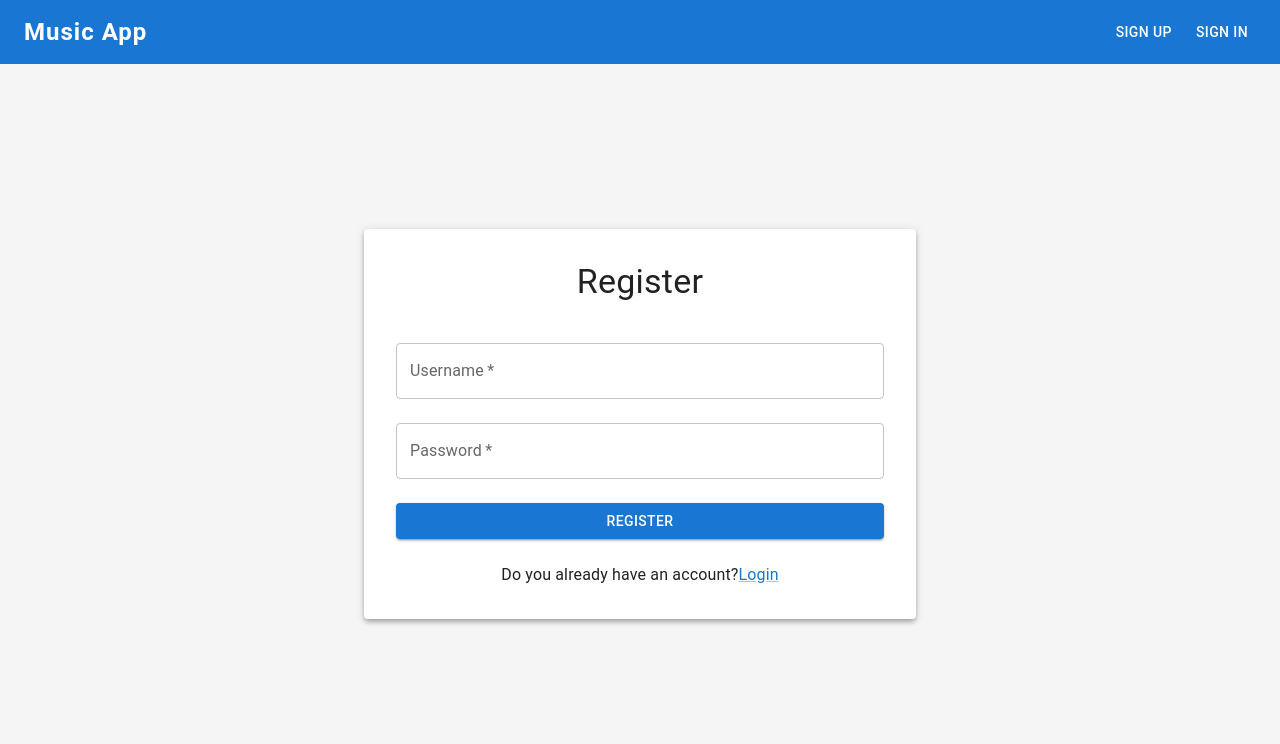
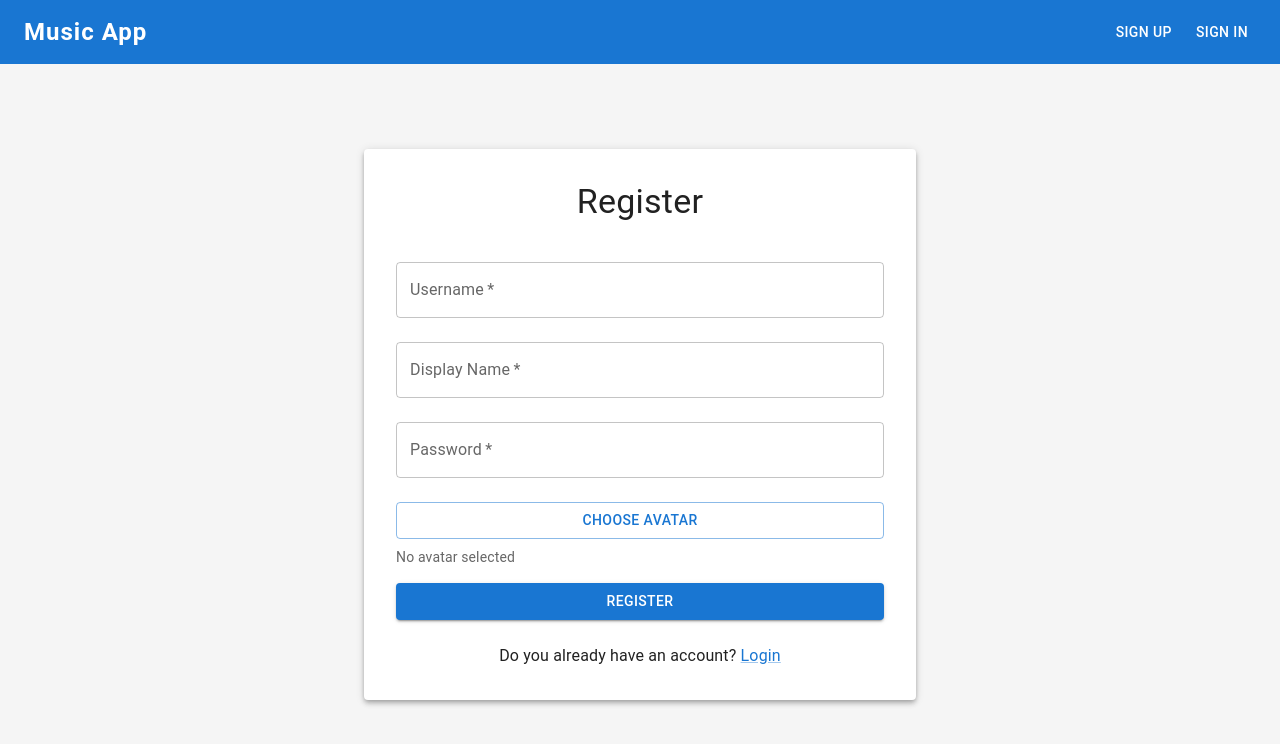
Before and after one commit to nkubibaev/homeWork082, a React (Vite) app in the folder music-front/: page /register in a window 1280 px wide. Shown: the top 744 px of the page. Built offline with nearby package versions, Linux system fonts and the light colour scheme.

Commit message:
hW091 - added display name and avatar registration

```diff
--- a/music-front/src/App.tsx
+++ b/music-front/src/App.tsx
@@ -1,4 +1,4 @@
-import { AppBar, Box, Button, Container, Toolbar, Typography } from '@mui/material';
+import { AppBar, Avatar, Box, Button, Container, Toolbar, Typography } from '@mui/material';
 import { NavLink, Route, Routes, useNavigate } from 'react-router-dom';
 import ArtistsPage from './pages/ArtistsPage';
 import ArtistPage from './pages/ArtistPage';
@@ -85,15 +85,29 @@ const App = () => {
                             >
                                 Track History
                             </Button>
-                            <Typography
+                            <Box
                                 sx={{
-                                    ml: 1,
-                                    mr: 1,
-                                    fontWeight: 600,
+                                    display: 'flex',
+                                    alignItems: 'center',
+                                    gap: 1,
+                                    ml: 2,
                                 }}
                             >
-                                {user.username}
-                            </Typography>
+                                {user.avatar ? (
+                                    <Avatar
+                                        src={`http://localhost:8000${user.avatar}`}
+                                        alt={user.displayName}
+                                    />
+                                ) : (
+                                    <Avatar>
+                                        {user.displayName.charAt(0).toUpperCase()}
+                                    </Avatar>
+                                )}
+
+                                <Typography>
+                                    {user.displayName}
+                                </Typography>
+                            </Box>
                             <Button
                                 color="inherit"
                                 onClick={() =>
--- a/music-front/src/pages/RegisterPage.tsx
+++ b/music-front/src/pages/RegisterPage.tsx
@@ -8,6 +8,8 @@ const RegisterPage = () => {
 
     const [username, setUsername] = useState('');
     const [password, setPassword] = useState('');
+    const [displayName, setDisplayName] = useState('');
+    const [avatar, setAvatar] = useState<File | null>(null);
     const [error, setError] = useState<string | null>(null);
     const [loading, setLoading] = useState(false);
 
@@ -18,7 +20,17 @@ const RegisterPage = () => {
         setLoading(true);
 
         try {
-            await axiosApi.post('/users', { username, password });
+            const formData = new FormData();
+            formData.append('username', username);
+            formData.append('password', password);
+            formData.append('displayName', displayName);
+
+            if (avatar) {
+                formData.append('avatar', avatar);
+            }
+
+            await axiosApi.post('/users', formData);
+
             navigate('/login');
         } catch (error) {
             console.error(error);
@@ -45,7 +57,12 @@ const RegisterPage = () => {
                         p: 4,
                     }}
                 >
-                    <Typography variant="h4" component="h1" sx={{ mb: 3, textAlign: 'center' }}>
+                    <Typography variant="h4" component="h1"
+                        sx={{
+                            mb: 3,
+                            textAlign: 'center',
+                        }}
+                    >
                         Register
                     </Typography>
 
@@ -68,6 +85,16 @@ const RegisterPage = () => {
                         />
                         <TextField
                             fullWidth
+                            label="Display Name"
+                            value={displayName}
+                            onChange={(event) =>
+                                setDisplayName(event.target.value)
+                            }
+                            margin="normal"
+                            required
+                        />
+                        <TextField
+                            fullWidth
                             label="Password"
                             type="password"
                             value={password}
@@ -78,23 +105,49 @@ const RegisterPage = () => {
                             required
                         />
                         <Button
+                            component="label"
+                            variant="outlined"
+                            fullWidth
+                            sx={{ mt: 2 }}
+                        >
+                            Choose Avatar
+                            <input
+                                type="file"
+                                accept="image/*"
+                                hidden
+                                onChange={(event) => {
+                                    const files = event.target.files;
+
+                                    if (files && files.length > 0) {
+                                        setAvatar(files[0]);
+                                    } else {
+                                        setAvatar(null);
+                                    }
+                                }}
+                            />
+                        </Button>
+                        <Typography
+                            variant="body2"
+                            sx={{
+                                mt: 1,
+                                color: 'text.secondary',
+                            }}
+                        >
+                            {avatar ? avatar.name : 'No avatar selected'}
+                        </Typography>
+                        <Button
                             fullWidth
                             type="submit"
                             variant="contained"
                             disabled={loading}
                             sx={{ mt: 2 }}
                         >
-                            {loading
-                                ? 'Register...'
-                                : 'Register'}
+                            {loading ? 'Register...' : 'Register'}
                         </Button>
                     </Box>
-                    <Typography sx={{ mt: 3, textAlign: 'center' }}>
-                        Do you already have an account?
-                        <Link
-                            component={RouterLink}
-                            to="/login"
-                        >
+                    <Typography sx={{ mt: 3, textAlign: 'center'}}>
+                        Do you already have an account?{' '}
+                        <Link component={RouterLink} to="/login">
                             Login
                         </Link>
                     </Typography>
--- a/music-front/src/store/authStore.ts
+++ b/music-front/src/store/authStore.ts
@@ -17,7 +17,7 @@ const getStoredUser = (): User | null => {
     try {
         const user = JSON.parse(storedUser) as User;
 
-        if (!user._id || !user.username || !user.token || !user.role) {
+        if (!user._id || !user.username || !user.token || !user.role || !user.displayName) {
             localStorage.removeItem('user');
             return null;
         }
@@ -34,13 +34,11 @@ export const useAuthStore = create<AuthState>((set) => ({
 
     login: (user) => {
         localStorage.setItem('user', JSON.stringify(user));
-
         set({ user });
     },
 
     logout: () => {
         localStorage.removeItem('user');
-
         set({ user: null });
     },
 }));
--- a/music-front/src/types.ts
+++ b/music-front/src/types.ts
@@ -5,6 +5,8 @@ export interface User {
     username: string;
     token: string;
     role: UserRole;
+    displayName: string;
+    avatar: string | null;
 }
 
 export interface Artist {
```
Also changed, not shown: 1 other file (tests, documents, lock files or other folders).
